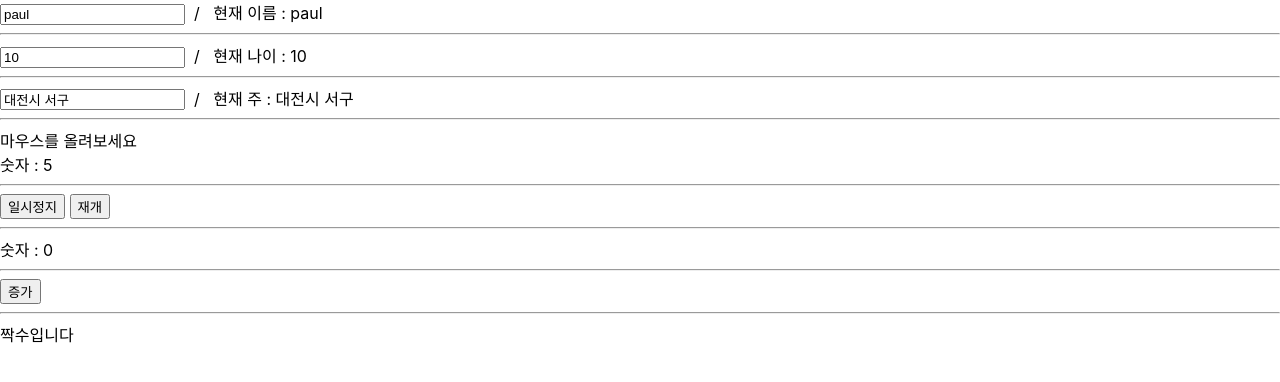
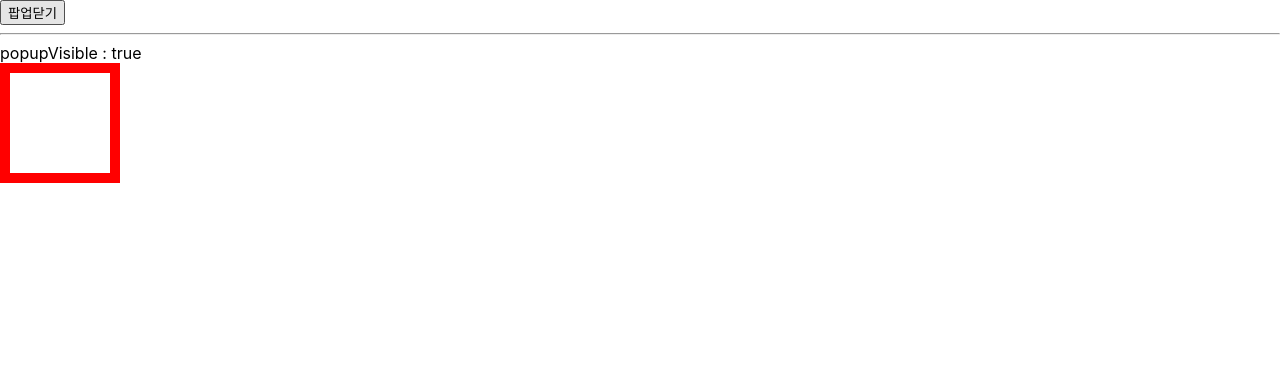
Before and after one commit to kkwonju/2023_04_react_test, a React (Create React App) app: page / in a window 1280 px wide. Shown: the top 382 px of the page. Built offline with nearby package versions, Linux system fonts and the light colour scheme; the HTML template or start-up script is replaced by a standard one.

Commit message:
팝업 기능

```diff
--- a/src/App.js
+++ b/src/App.js
@@ -1,14 +1,10 @@
-import Control from "./Control";
-import Counter from "./Counter";
-import SetTimeOut from "./SetTimeOut";
+import Popup from "./Popup";
 
 export default function App() {
 
   return (
     <>
-      <Control />
-      <SetTimeOut />
-      <Counter/>
+      <Popup/>
     </>
   );
 }
--- a/src/Popup.js
+++ b/src/Popup.js
@@ -2,11 +2,16 @@ import React, { useState } from "react";
 
 export default function Popup() {
     const border = '10px solid red';
-
+    const [popupVisible, setPopupVisible] = useState(true);
 
     return (
         <>
-            <button></button>
+            <button onClick={() => setPopupVisible(!popupVisible)}>
+                팝업{popupVisible ? "닫기" : "열기"}
+            </button>
+            <hr />
+            {`popupVisible  : ${popupVisible}`}
+            {popupVisible && <div style={{ width: 100, height: 100, border }}></div>}
         </>
     )
 }
```
